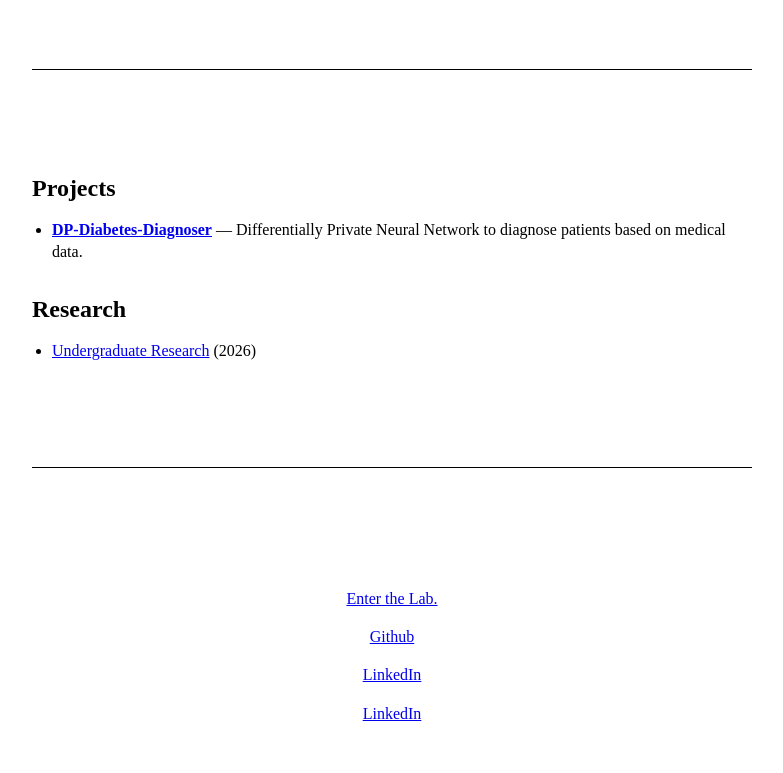
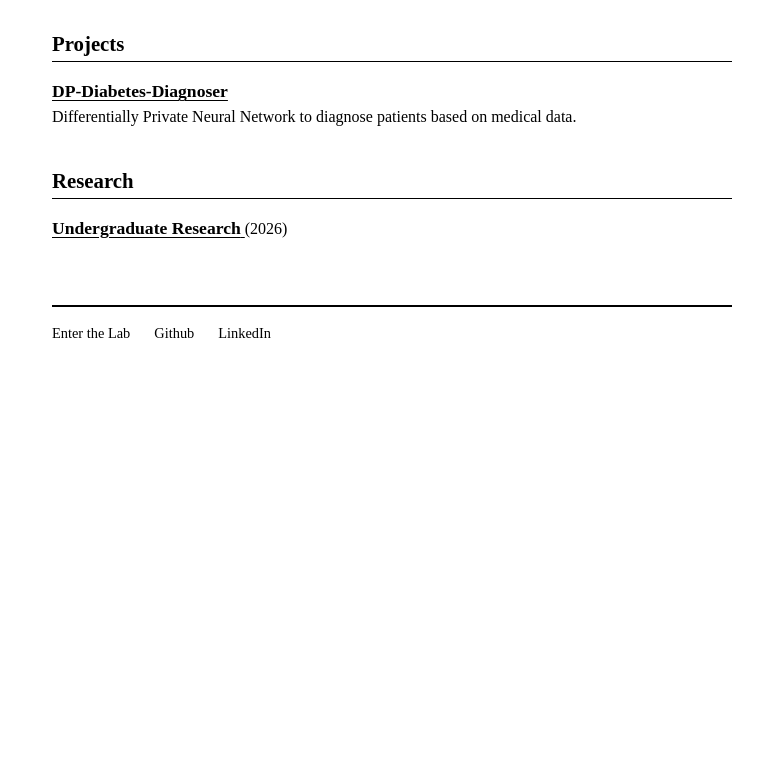
Before and after one commit to shamusmurphy/cv-site, a plain HTML site: page index.html in a window 1280 px wide. Shown: the part 160-933 px from the top of the page, without its empty margins (248-1031 px from the left). After the commit the page ends 800 px from the top, so only its background shows below. Drawn offline with Linux system fonts and the light colour scheme.

Commit message:
more formatting

```diff
--- a/index.html
+++ b/index.html
@@ -6,80 +6,110 @@
     <title>Shamus Murphy</title>
 
     <style>
-        /* Center page and provide a two-column grid container */
+        /* 1. Reset & Global Variables */
         body {
-            margin: 0;
-            padding: 2rem 1rem;
-            display: flex;
-            justify-content: center;
-            line-height: 1.4;
+            /* Strict Times New Roman */
+            font-family: "Times New Roman", Times, serif;
+            background-color: #fff;
+            color: #000;
+
+            /* Center the document */
+            max-width: 680px;
+            margin: 0 auto;
+            padding: 4rem 1.5rem;
+
+            /* Readability */
+            line-height: 1.5;
         }
 
-        .container {
-            display: grid;
-            grid-template-columns: 1fr 1fr;
-            gap: 1.5rem;
-            max-width: 720px;
-            width: 100%;
-            align-items: start;
-            grid-auto-rows: min-content;
-        }
-
-        /* Make top-level children span both columns so sections stack */
-        .container > * {
-            grid-column: 1 / -1;
-        }
-
-        aside {
-            padding: 1rem;
-        }
-
-        footer {
-            text-align: center;
-            margin-top: 2rem;
-        }
-
-        /* Basic spacing for headers */
-        h1, h2, h3 {
+        /* 2. Headings */
+        h1, h2 {
+            color: #000;
             line-height: 1.2;
-            margin-top: 2rem;
             margin-bottom: 1rem;
         }
 
-        /* Simple spacing for lists */
+        h1 {
+            margin-top: 0;
+            font-size: 2rem;
+            border-bottom: 2px solid #000; /* Heavier anchor for the title */
+            padding-bottom: 0.5rem;
+        }
+
+        h2 {
+            font-size: 1.3rem;
+            margin-top: 2.5rem;
+            border-bottom: 1px solid #000; /* Section divider */
+            padding-bottom: 0.25rem;
+        }
+
+        /* 3. Links - Strict Black & White */
+        a {
+            color: #000;
+            text-decoration: underline;
+            text-underline-offset: 3px; /* Slightly more readable underline */
+        }
+
+        a:hover {
+            text-decoration: none; /* Remove underline on hover for interaction feedback */
+            background-color: #000;
+            color: #fff; /* Invert colors on hover for high contrast feedback */
+        }
+
+        /* 4. Lists & Layout */
         ul {
-            padding-left: 20px;
-            margin-bottom: 2rem;
+            padding-left: 0;
+            list-style: none; /* Remove bullets for a cleaner look */
         }
 
         li {
-            margin-bottom: 0.5rem;
+            margin-bottom: 1rem;
         }
 
-        /* A simple divider */
-        hr {
-            border: 0;
-            border-top: 1px solid;
-            margin: 3rem 0;
+        /* Helper for the project title to stand out without color */
+        .item-title {
+            font-weight: bold;
+            font-size: 1.1em;
+        }
+
+        /* 5. Footer */
+        footer {
+            margin-top: 4rem;
+            padding-top: 1rem;
+            border-top: 2px solid #000;
+            display: flex;
+            gap: 1.5rem;
+            font-size: 0.9rem;
+        }
+
+        /* Remove default link underline in footer for a navigation feel */
+        footer a {
+            text-decoration: none;
+        }
+        footer a:hover {
+            text-decoration: underline;
+            background-color: transparent;
+            color: #000;
         }
     </style>
 </head>
 <body>
 
-    <div class="container">
     <header>
         <h1>Shamus Murphy</h1>
         <p>Third-year Math and Computer Science Student at University of Vermont.</p>
     </header>
-
-        <hr>
 
     <main>
         <section>
             <h2>Projects</h2>
             <ul>
                 <li>
-                        <a href="https://github.com/shamusmurphy/dp-medical-test-classifier"><strong>DP-Diabetes-Diagnoser</strong></a> — Differentially Private Neural Network to diagnose patients based on medical data.
+                    <a href="https://github.com/shamusmurphy/dp-medical-test-classifier">
+                        <span class="item-title">DP-Diabetes-Diagnoser</span>
+                    </a>
+                    <br>
+                    Differentially Private Neural Network to diagnose patients based on medical data.
                 </li>
             </ul>
         </section>
@@ -87,20 +117,21 @@
         <section>
             <h2>Research</h2>
             <ul>
-                    <li><a href="#">Undergraduate Research</a> (2026)</li>
+                <li>
+                    <a href="#">
+                        <span class="item-title">Undergraduate Research</span>
+                    </a>
+                    (2026)
+                </li>
             </ul>
         </section>
     </main>
 
-        <hr>
-
     <footer>
-            <p><a href="https://thelab.shamusmurphy.xyz" target="_blank" rel="noopener noreferrer">Enter the Lab.</a></p>
-            <p><a href="https://github.com/shamusmurphy" target="_blank" rel="noopener noreferrer">Github</a></p>
-            <p><a href="https://www.linkedin.com/in/shamus-murphy-0496032a8/" target="_blank" rel="noopener noreferrer">LinkedIn</a></p>
-            <p><a href="https://www.linkedin.com/in/shamus-murphy-0496032a8/" target="_blank" rel="noopener noreferrer">LinkedIn</a></p>
+        <a href="https://thelab.shamusmurphy.xyz" target="_blank" rel="noopener noreferrer">Enter the Lab</a>
+        <a href="https://github.com/shamusmurphy" target="_blank" rel="noopener noreferrer">Github</a>
+        <a href="https://www.linkedin.com/in/shamus-murphy-0496032a8/" target="_blank" rel="noopener noreferrer">LinkedIn</a>
     </footer>
-    </div>
 
 </body>
 </html>
```
Lines whose indentation alone changed are shown as unchanged.
